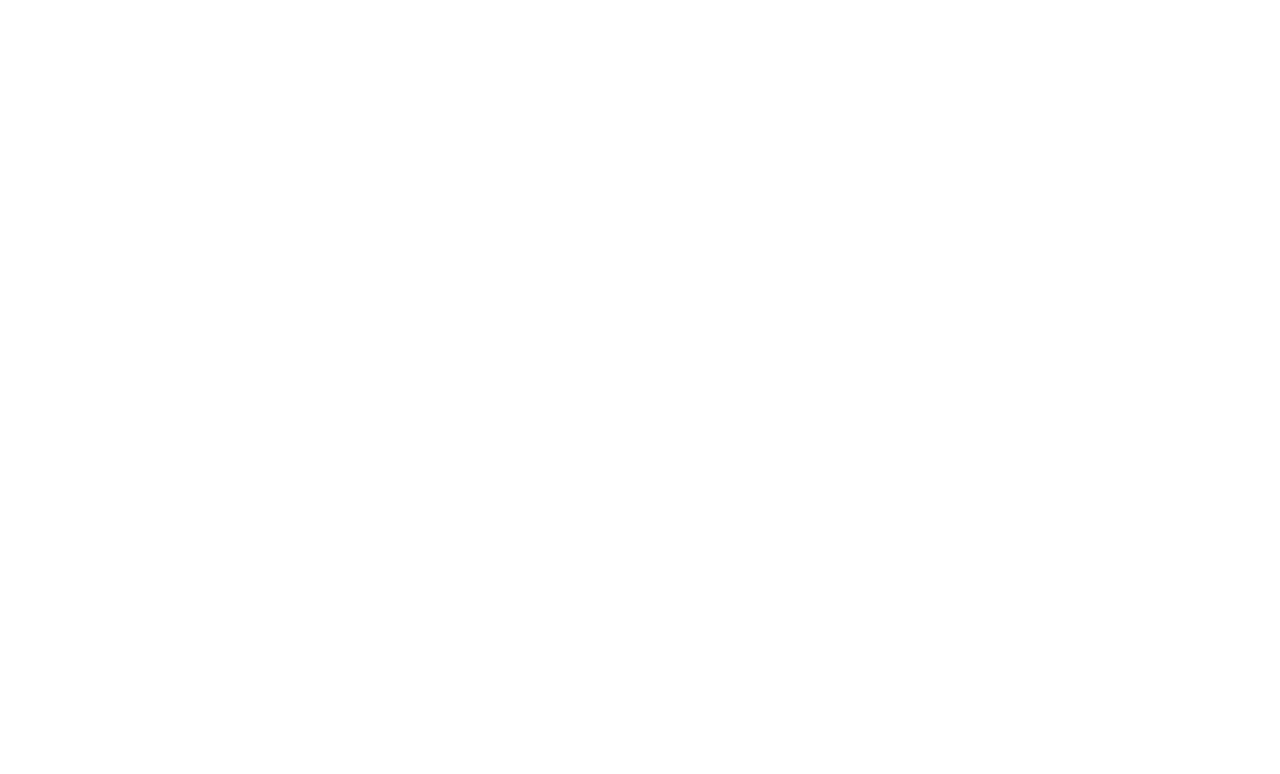
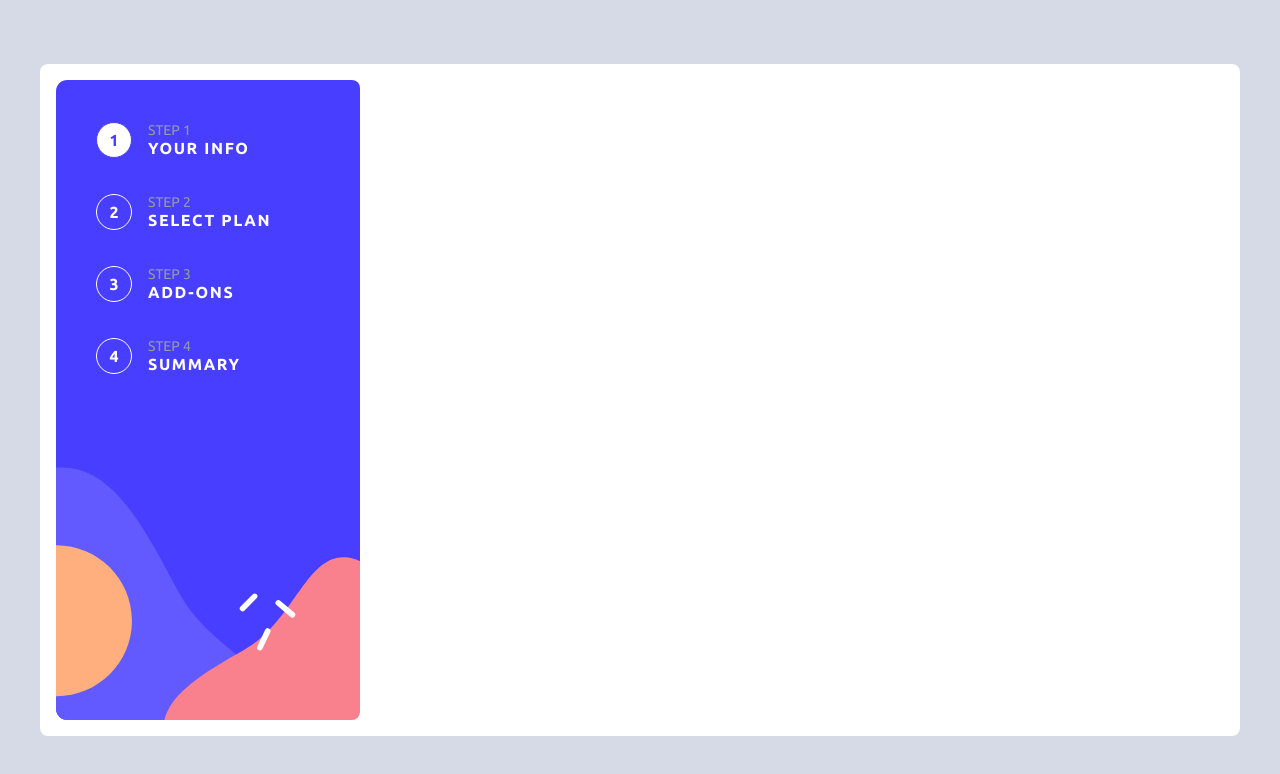
Before and after one commit to ahmadmohammadirad2006/multi-step-form, a website: page index.html in a window 1280 px wide. Drawn offline with Linux system fonts and the light colour scheme.

Commit message:
feat: add main and steps section
Changes:
 - Add main and steps sidebar html template
 - Style main and steps sidebar
 - Add step-item-active class for active item in the steps list
 - Make main and steps sidebar responsive

```diff
--- a/index.html
+++ b/index.html
@@ -6,7 +6,69 @@
     <title>Multi Step Form</title>
     <link rel="stylesheet" href="src/css/output.css" />
   </head>
-  <body>
+  <body
+    class="text-base font-ubuntu min-h-dvh text-white bg-lightGray sm:flex sm:items-center sm:justify-center"
+  >
+    <!-- MAIN SECTION -->
 
+    <main class="container flex rounded-lg sm:bg-white sm:p-4 xl:w-[75rem]">
+      <!-- STEPS SIDEBAR -->
+      <aside
+        class="flex bg-cover bg-no-repeat p-8 bg-[url('/src/images/bg-sidebar-mobile.svg')] h-44 w-full sm:bg-[url('/src/images/bg-sidebar-desktop.svg')] sm:w-auto sm:h-[40rem] sm:rounded-lg sm:p-10 justify-center"
+      >
+        <!-- STEPS LIST -->
+        <ul class="flex gap-4 sm:flex-col sm:w-56 sm:gap-8">
+          <!-- STEPS ITEM 1 -->
+          <li class="step-item-active sm:flex sm:gap-4 items-center">
+            <div
+              class="font-bold w-9 h-9 bg-transparent border rounded-full flex items-center justify-center"
+            >
+              1
+            </div>
+            <div class="hidden sm:flex flex-col uppercase">
+              <small class="text-coolGray text-sm h-4">Step 1</small
+              ><span class="font-bold tracking-widest"> Your info</span>
+            </div>
+          </li>
+          <!-- STEPS ITEM 2 -->
+          <li class=" sm:flex sm:gap-4 items-center">
+            <div
+              class="font-bold w-9 h-9 bg-transparent border rounded-full flex items-center justify-center"
+            >
+              2
+            </div>
+            <div class="hidden sm:flex flex-col uppercase">
+              <small class="text-coolGray text-sm h-4">Step 2</small
+              ><span class="font-bold tracking-widest"> Select plan </span>
+            </div>
+          </li>
+          <!-- STEPS ITEM 3 -->
+          <li class=" sm:flex sm:gap-4 items-center">
+            <div
+              class="font-bold w-9 h-9 bg-transparent border rounded-full flex items-center justify-center"
+            >
+              3
+            </div>
+            <div class="hidden sm:flex flex-col uppercase">
+              <small class="text-coolGray text-sm h-4">Step 3</small
+              ><span class="font-bold tracking-widest"> Add-ons</span>
+            </div>
+          </li>
+          <!-- STEPS ITEM 4 -->
+          <li class=" sm:flex sm:gap-4 items-center">
+            <div
+              class="font-bold w-9 h-9 bg-transparent border rounded-full flex items-center justify-center"
+            >
+              4
+            </div>
+
+            <div class="hidden sm:flex flex-col uppercase">
+              <small class="text-coolGray text-sm h-4">Step 4</small
+              ><span class="font-bold tracking-widest">Summary</span>
+            </div>
+          </li>
+        </ul>
+      </aside>
+    </main>
   </body>
 </html>
--- a/src/css/input.css
+++ b/src/css/input.css
@@ -1,4 +1,8 @@
-@import url('https://fonts.googleapis.com/css2?family=Ubuntu:wght@400;500;700&display=swap');
+@import url("https://fonts.googleapis.com/css2?family=Ubuntu:wght@400;500;700&display=swap");
 @tailwind base;
 @tailwind components;
 @tailwind utilities;
+
+.step-item-active div:first-child{
+  @apply  bg-white text-purplishBlue ;
+}
--- a/tailwind.config.js
+++ b/tailwind.config.js
@@ -16,6 +16,10 @@ module.exports = {
       alabaster: "hsl(231, 100%, 99%)",
       white: "hsl(0, 0%, 100%)",
     },
+    container: {
+      center: false
+    },
+
     fontFamily: {
       ubuntu: ["Ubuntu", "sans-serif"],
       sans: ["Graphik", "sans-serif"],
```
Also changed, not shown: src/css/output.css.
